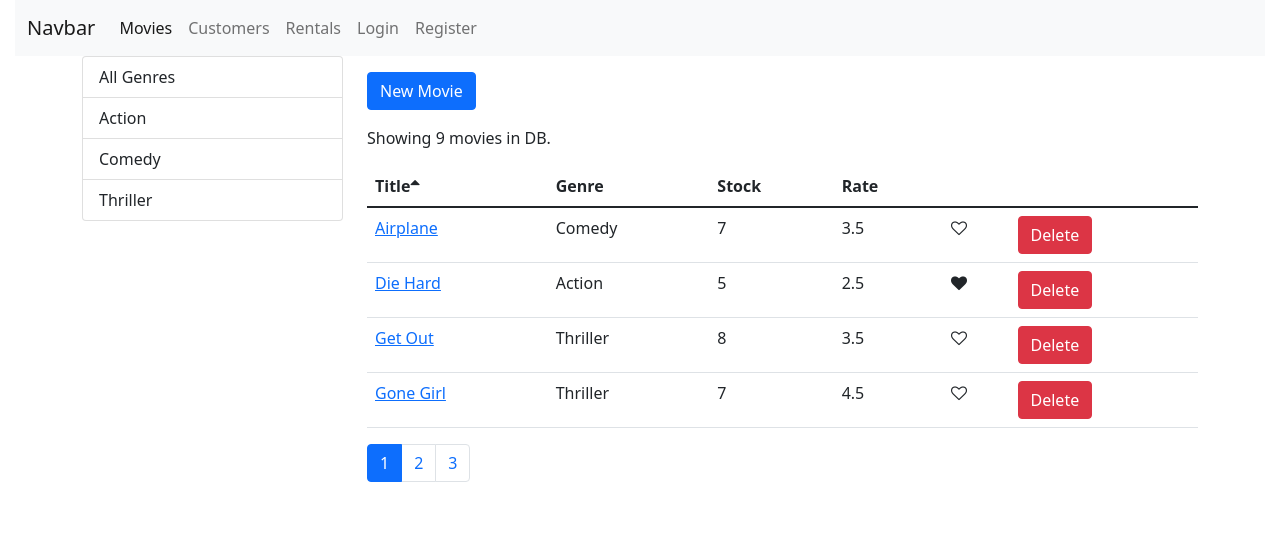
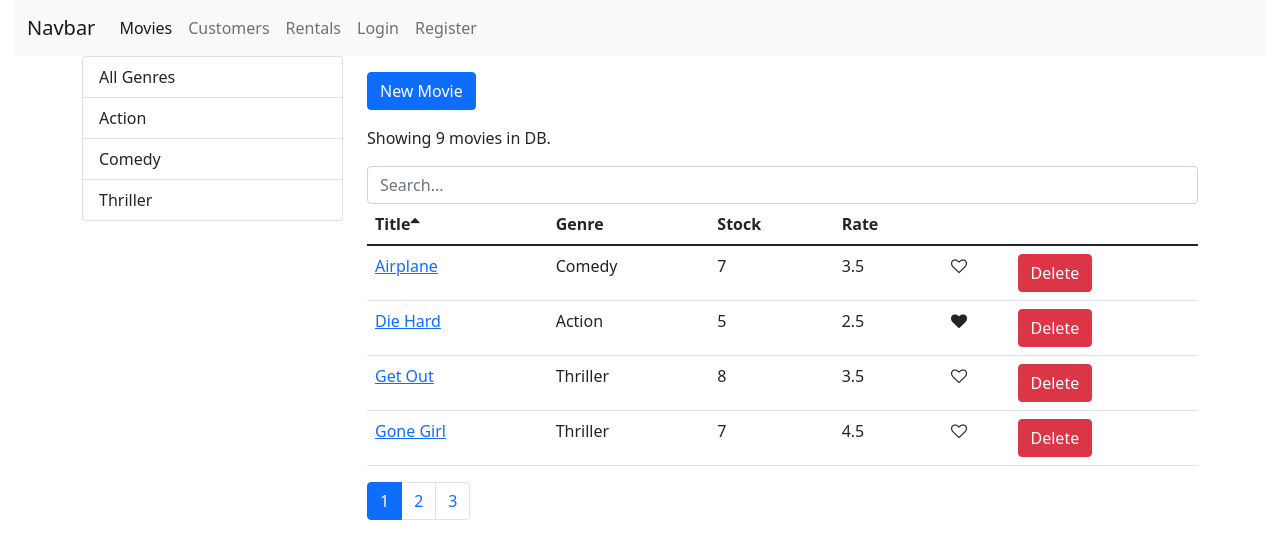
Before and after one commit to rua1hc/react-fdn-vidly-app, a React (Create React App) app: page /movies in a window 1280 px wide. Shown: the top 558 px of the page. Built offline with nearby package versions, Linux system fonts and the light colour scheme.

Commit message:
s7v24 Ex add Search box and Query

```diff
--- /dev/null
+++ b/src/comps/common/searchBox.jsx
@@ -0,0 +1,14 @@
+import React, { Component } from "react";
+
+const SearchBox = ({ value, onChange }) => {
+    return (
+        <input
+            className="form-control"
+            placeholder="Search..."
+            value={value}
+            onChange={(e) => onChange(e.currentTarget.value)}
+        />
+    );
+};
+
+export default SearchBox;
--- a/src/comps/movies.jsx
+++ b/src/comps/movies.jsx
@@ -1,5 +1,4 @@
 import React, { Component } from "react";
-
 import { Link } from "react-router-dom";
 
 import { getMovies } from "../services/fakeMovieService";
@@ -10,7 +9,9 @@ import ListGroup from "./common/listGroup";
 import Pagination from "./common/pagination";
 import { paginate, paginate2 } from "./utils/paginate";
 
+import SearchBox from "./common/searchBox";
 import MoviesTable from "./moviesTable";
+
 import _ from "lodash";
 
 class Movies extends Component {
@@ -19,9 +20,11 @@ class Movies extends Component {
         pageSize: 4,
         currentPage: 1,
 
+        selectedGenre: null,
+        sortColumn: { path: "title", order: "asc" },
+        searchQuery: "",
+
         genres: [],
-
-        sortColumn: { path: "title", order: "asc" },
     };
 
     componentDidMount() {
@@ -49,8 +52,20 @@ class Movies extends Component {
     };
 
     handleGenreSelect = (genre) => {
-        this.setState({ selectedGenre: genre, currentPage: 1 });
+        this.setState({
+            selectedGenre: genre,
+            currentPage: 1,
+            searchQuery: "",
+        });
         // console.log(genre);
+    };
+
+    handleSearch = (query) => {
+        this.setState({
+            searchQuery: query,
+            selectedGenre: null,
+            currentPage: 1,
+        });
     };
 
     handleSort = (sortColumn) => {
@@ -64,18 +79,23 @@ class Movies extends Component {
             currentPage,
             movies: allMovies,
             selectedGenre,
+            searchQuery,
             sortColumn,
         } = this.state;
 
-        const filtered =
+        const filterOrQuery =
             selectedGenre && selectedGenre._id
                 ? allMovies.filter(
                       (movie) => movie.genre._id === selectedGenre._id
                   )
-                : allMovies;
+                : allMovies.filter((movie) =>
+                      movie.title
+                          .toLowerCase()
+                          .includes(searchQuery.toLowerCase())
+                  );
 
         const sorted = _.orderBy(
-            filtered,
+            filterOrQuery,
             [sortColumn.path],
             [sortColumn.order]
         );
@@ -83,12 +103,7 @@ class Movies extends Component {
         const movies = paginate(sorted, currentPage, pageSize);
         paginate2(allMovies, currentPage, pageSize);
 
-        return { totalCount: filtered.length, data: movies };
-    };
-
-    handleAddNew = () => {
-        // console.log(this.props);
-        this.props.history.push("/movies/new");
+        return { totalCount: filterOrQuery.length, data: movies };
     };
 
     render() {
@@ -111,11 +126,16 @@ class Movies extends Component {
                 </div>
 
                 <div className="col">
-                    <Link to="/movies/new" className="btn btn-primary my-3">
+                    <Link className="btn btn-primary my-3" to="/movies/new">
                         New Movie
                     </Link>
 
                     <p>Showing {totalCount} movies in DB.</p>
+
+                    <SearchBox
+                        value={this.state.searchQuery}
+                        onChange={this.handleSearch}
+                    />
 
                     <MoviesTable
                         movies={movies}
```
